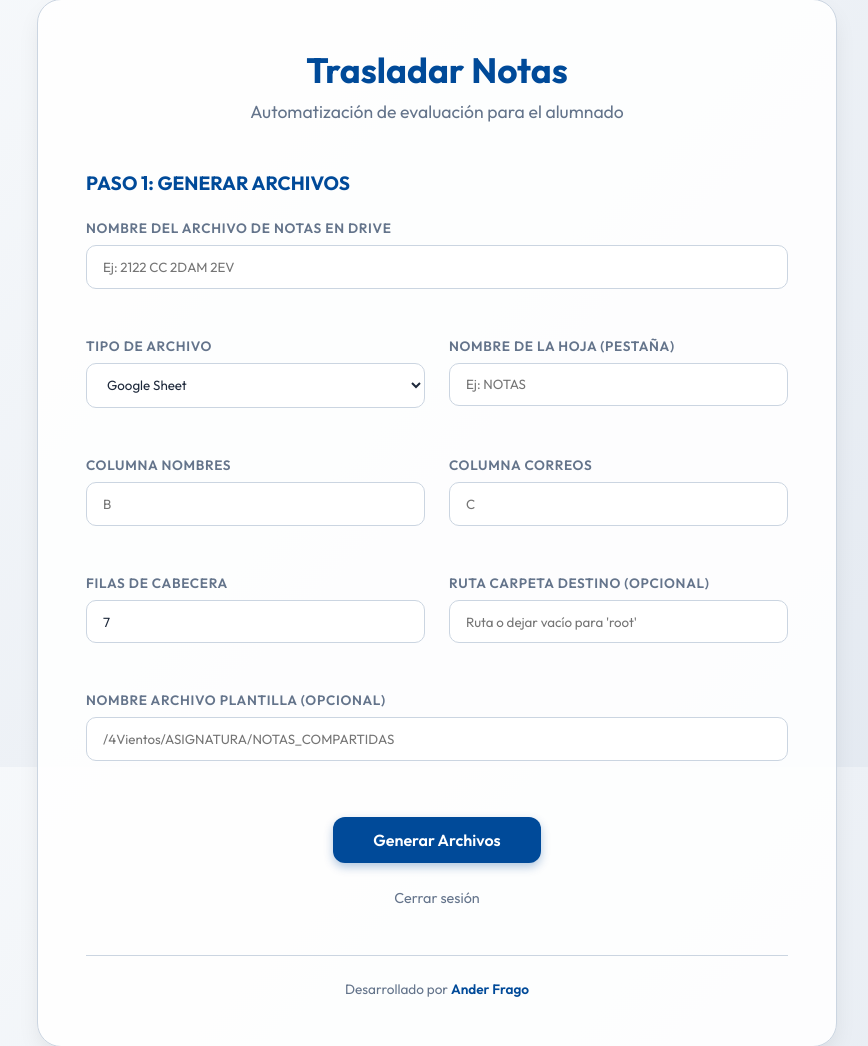
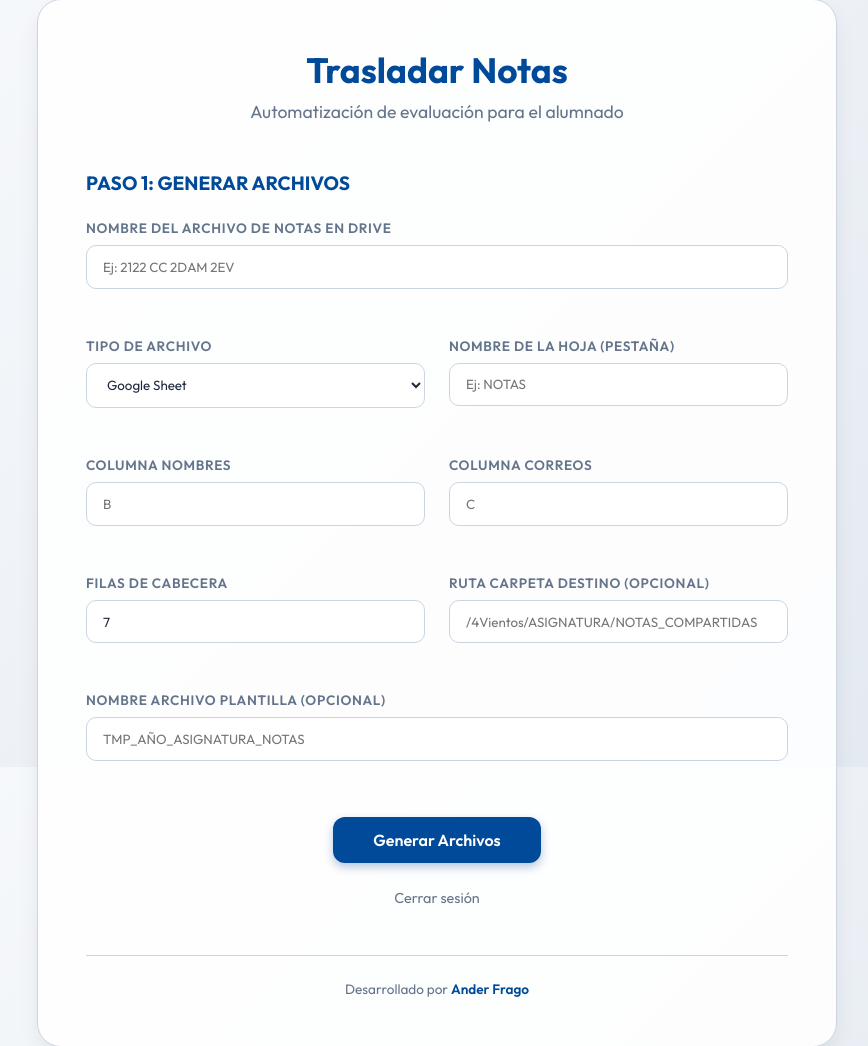
Before and after one commit to anderfrago/trasladar-notas, a Flask app: page / in a window 1280 px wide. Shown: the part 33-1079 px from the top of the page, without its empty margins (203-1071 px from the left). Run offline with Flask 3, Linux system fonts and the light colour scheme; the visitor is signed in with stand-in values (Sample User, id 1).

Commit message:
placeholders updated

```diff
--- a/templates/index.html
+++ b/templates/index.html
@@ -249,13 +249,13 @@
                     <div class="form-group">
                         <label for="target_folder_id">Ruta Carpeta Destino (Opcional)</label>
                         <input type="text" id="target_folder_id" name="target_folder_id"
-                            placeholder="Ruta o dejar vacío para 'root'">
+                            placeholder="/4Vientos/ASIGNATURA/NOTAS_COMPARTIDAS">
                     </div>
 
                     <div class="form-group full-width">
                         <label for="plantilla_cabecera">Nombre Archivo Plantilla (Opcional)</label>
                         <input type="text" id="plantilla_cabecera" name="plantilla_cabecera"
-                            placeholder="/4Vientos/ASIGNATURA/NOTAS_COMPARTIDAS">
+                            placeholder="TMP_AÑO_ASIGNATURA_NOTAS">
                     </div>
                 </div>
 
```
